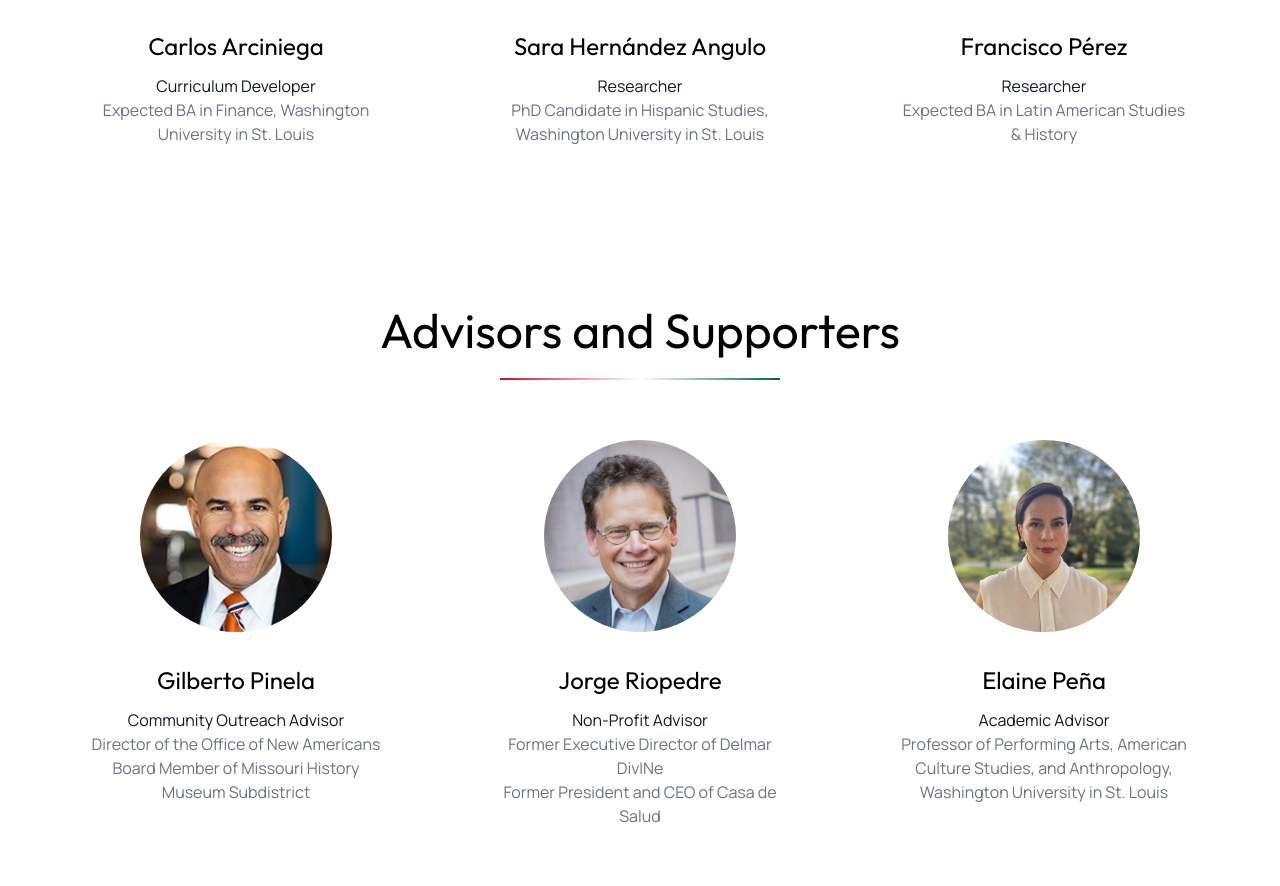
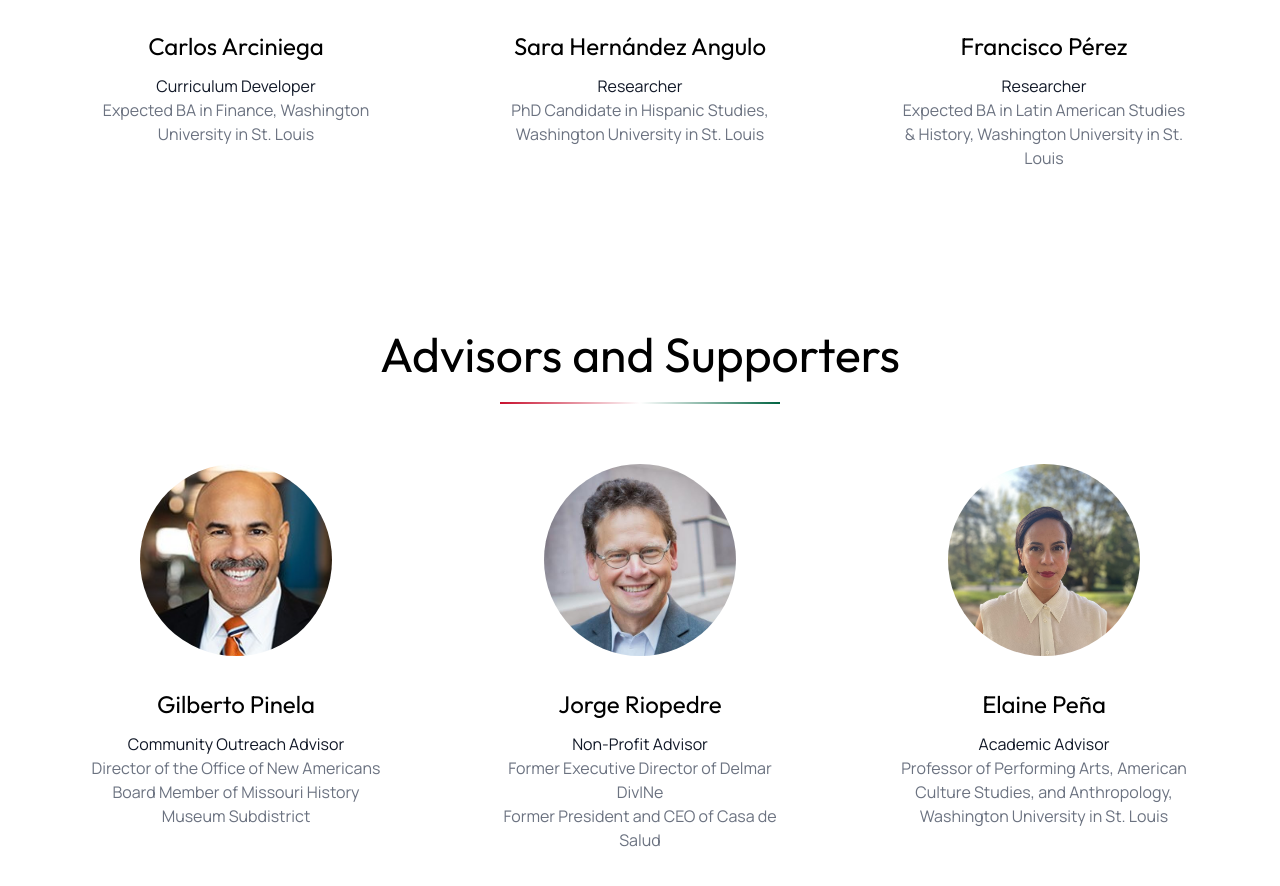
Before and after one commit to DylanAlfonso13/mexstl, a Next.js app: page /about in a window 1280 px wide. Shown: the part 1473-2359 px from the top of the page. Built offline with nearby package versions, Linux system fonts and the light colour scheme.

Commit message:
Added washu at the end of title

```diff
--- a/src/app/about/page.tsx
+++ b/src/app/about/page.tsx
@@ -114,8 +114,8 @@ export default function About() {
             title={language === "en" ? "Researcher" : "Investigador"}
             additionalTitle={
               language === "en"
-                ? "Expected BA in Latin American Studies & History"
-                : "BA Esperado en Estudios Latinoamericanos e Historia"
+                ? "Expected BA in Latin American Studies & History, Washington University in St. Louis"
+                : "BA Esperado en Estudios Latinoamericanos e Historia, Washington University in St. Louis"
             }
             imageURL="/francisco_perez_picture.jpeg"
           />
```
